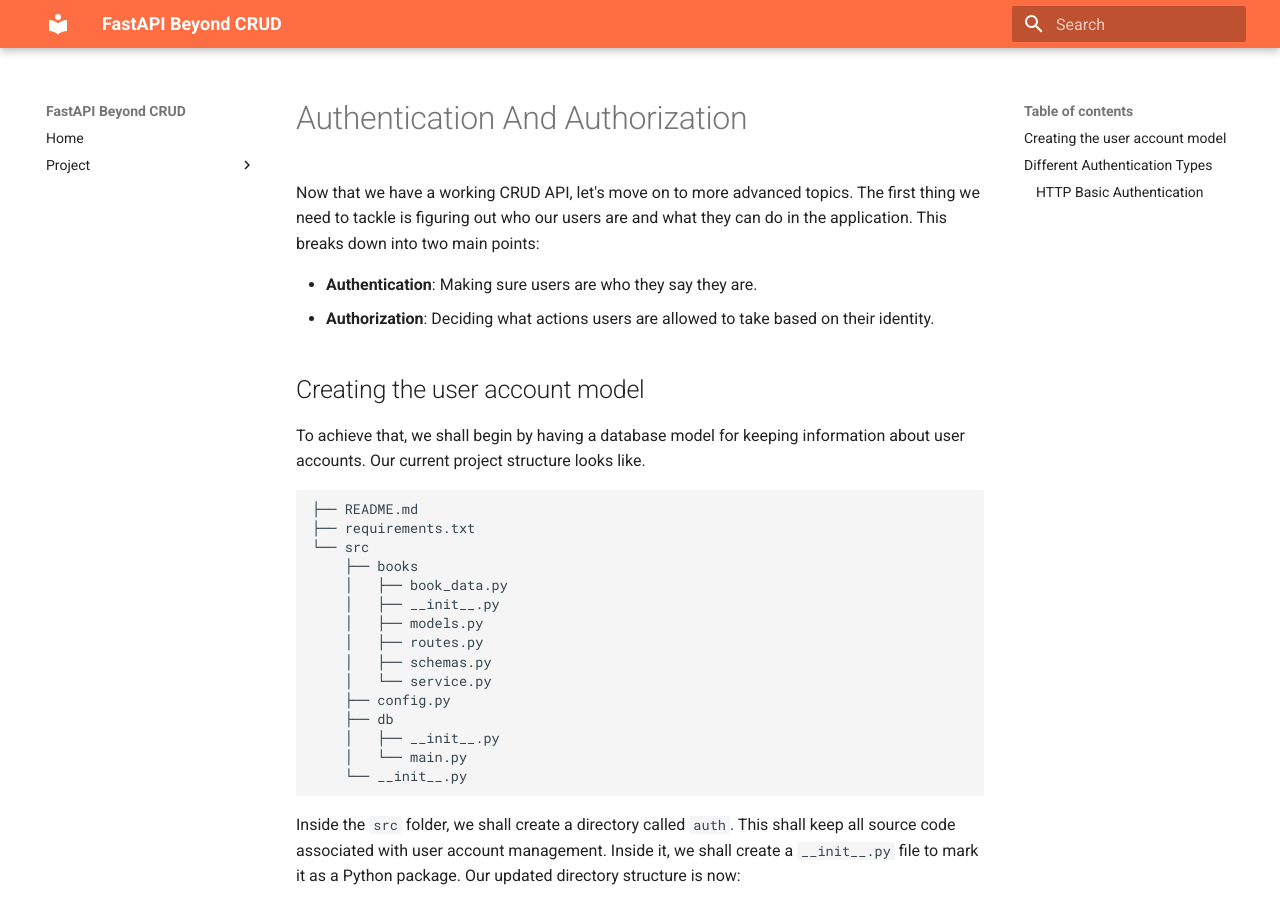
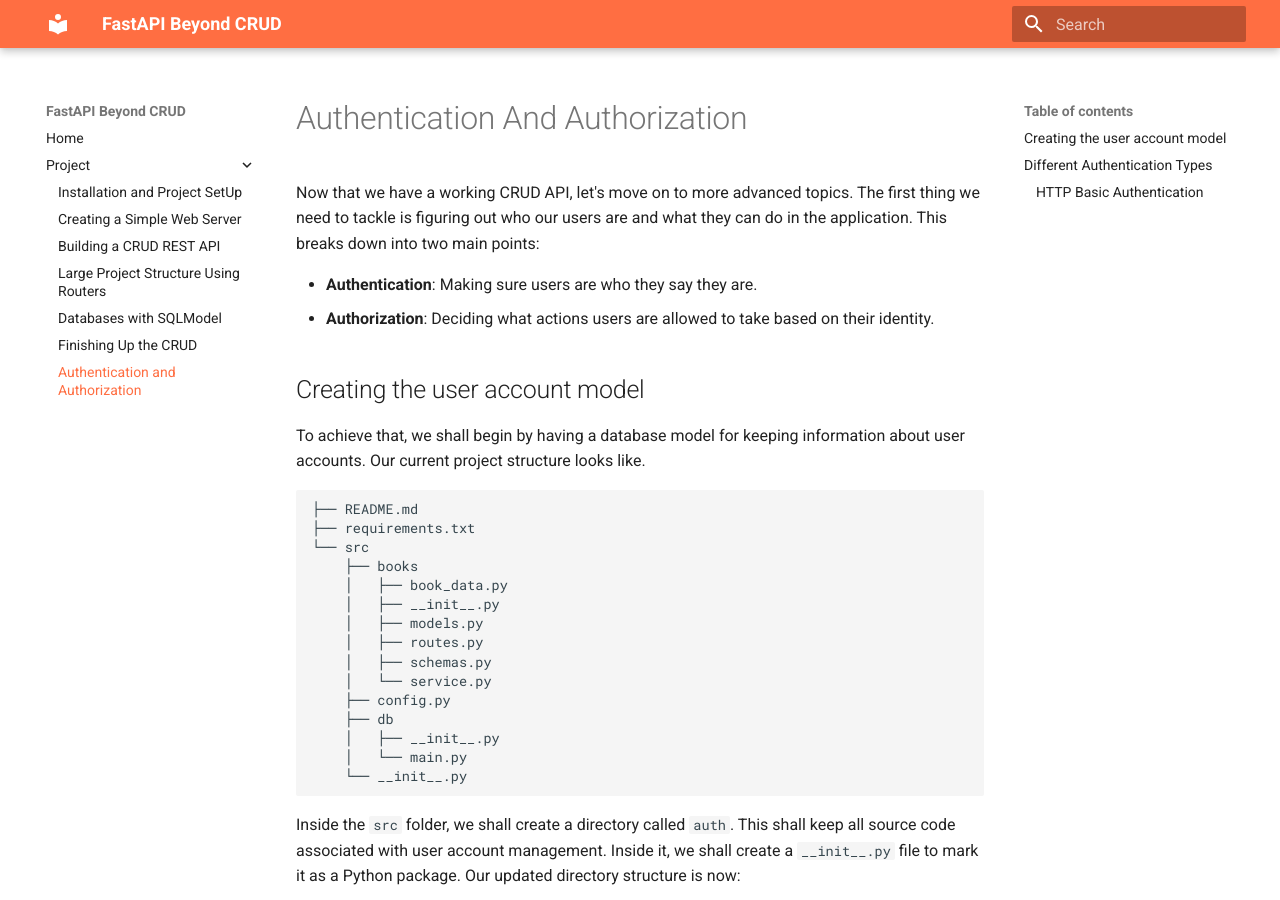
Before and after one commit to jod35/fastapi-beyond-crud-docs, an MkDocs documentation site: the page built from docs/chapter7.md, in a window 1280 px wide and 900 px high. Built offline with MkDocs 1.6.1 and Material for MkDocs 9.7.7, drawn with Linux system fonts in a browser that asks for light colours.

Commit message:
add chapter 7

```diff
--- a/mkdocs.yml
+++ b/mkdocs.yml
@@ -8,7 +8,7 @@ nav:
       - Large Project Structure Using Routers: chapter4.md
       - Databases with SQLModel: chapter5.md
       - Finishing Up the CRUD: chapter6.md
-
+      - Authentication and Authorization: chapter7.md
 
 theme:
   name: material
```
Also changed, not shown: site/404.html, site/chapter1/index.html, site/chapter2/index.html, site/chapter3/index.html, site/chapter4/index.html, site/chapter5/index.html, site/chapter6/index.html, site/chapter7/index.html, site/index.html.
